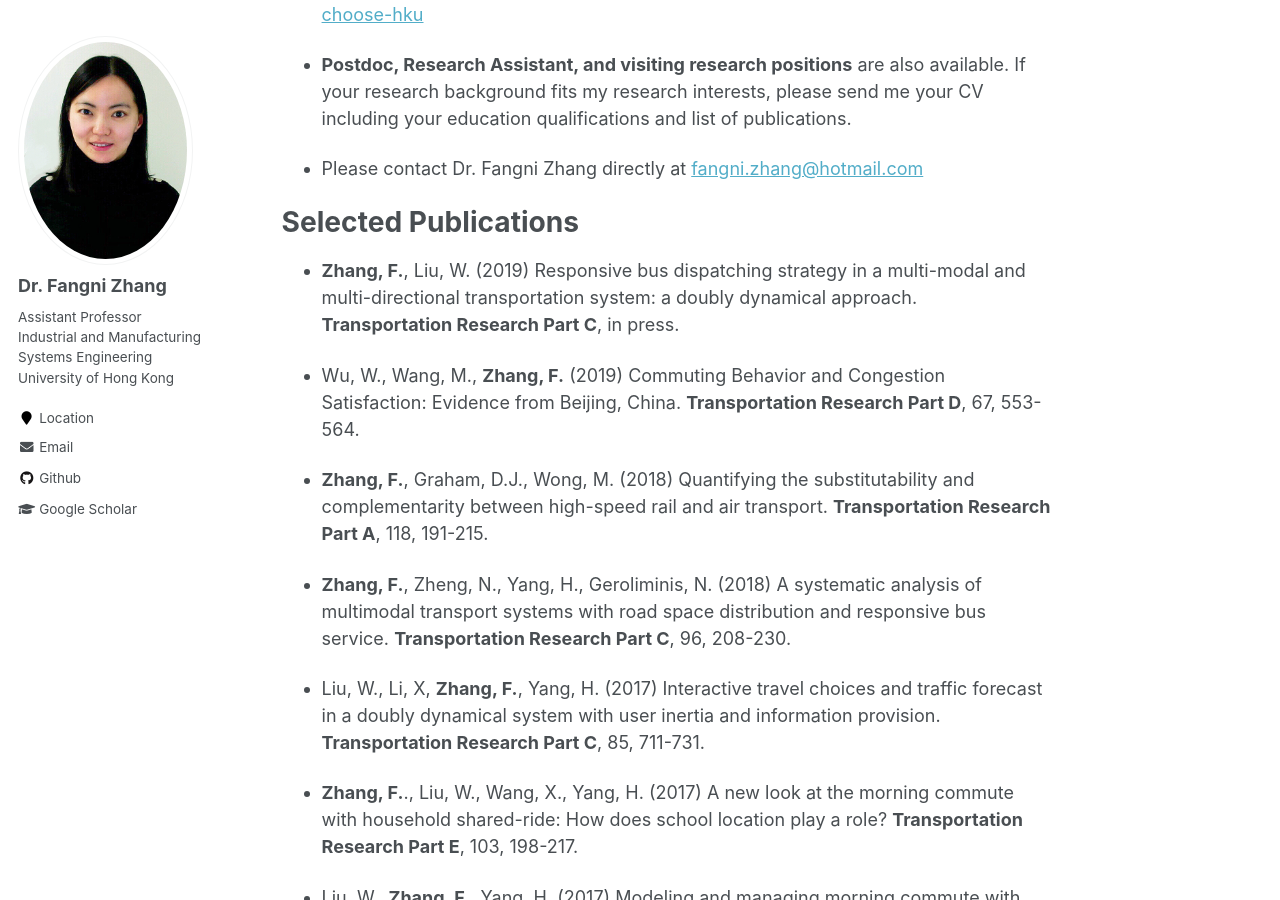
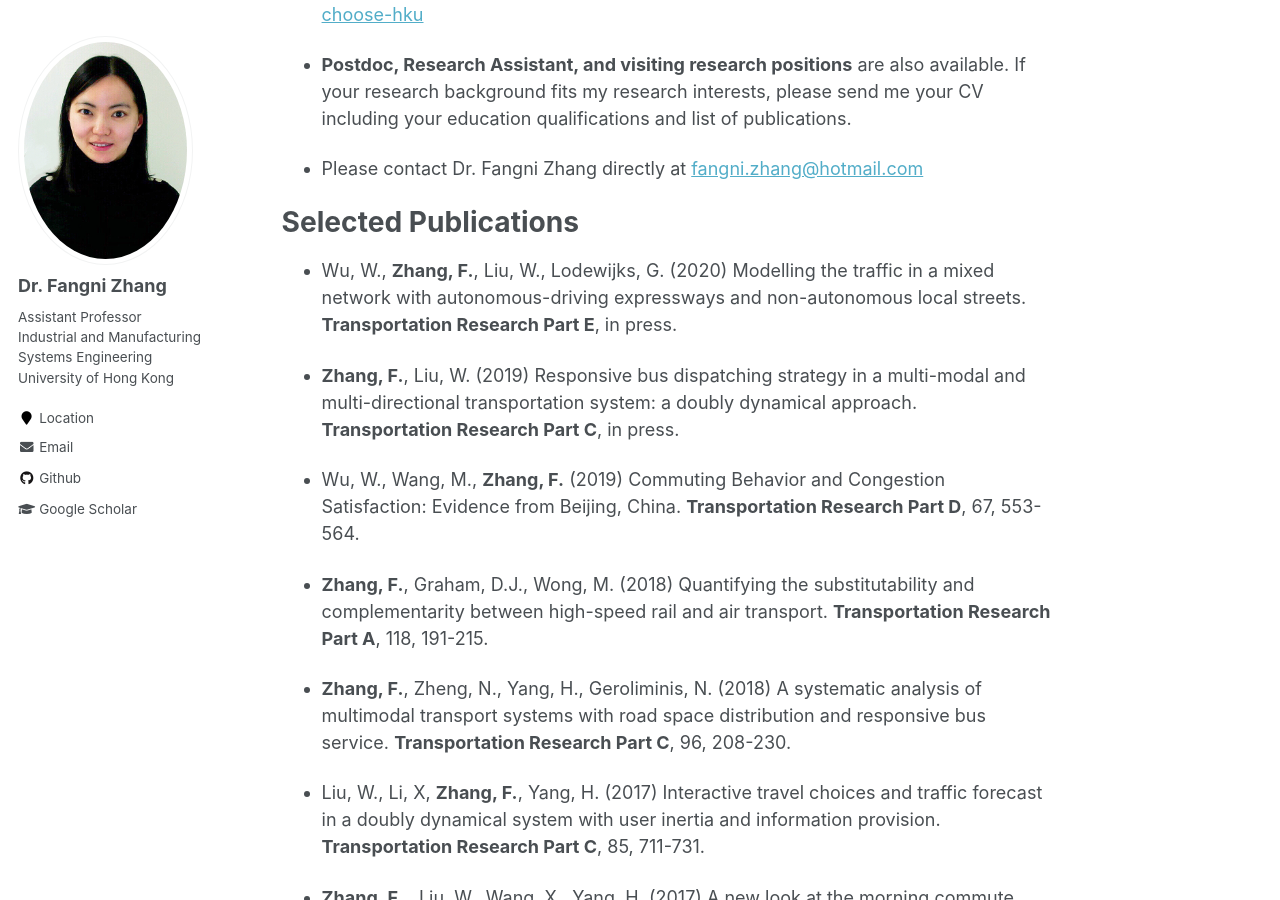
Before and after one commit to fangnizhang/fangnizhang.github.io, a Jekyll site: the page built from _pages/about.md, in a window 1280 px wide and 900 px high, scrolled down 1201 px. Built offline with Jekyll 4.4.1, drawn with Linux system fonts in a browser that asks for light colours.

Commit message:
Update about.md

```diff
--- a/_pages/about.md
+++ b/_pages/about.md
@@ -31,6 +31,8 @@
 
 Selected Publications
 ======
+- Wu, W., **Zhang, F.**, Liu, W., Lodewijks, G. (2020) Modelling the traffic in a mixed network with autonomous-driving expressways and non-autonomous local streets. **Transportation Research Part E**, in press.
+
 - **Zhang, F.**, Liu, W. (2019) Responsive bus dispatching strategy in a multi-modal and multi-directional transportation system: a doubly dynamical approach. **Transportation Research Part C**, in press.
 
 - Wu, W., Wang, M., **Zhang, F.** (2019) Commuting Behavior and Congestion Satisfaction: Evidence from Beijing, China. **Transportation Research Part D**, 67, 553-564.
```
